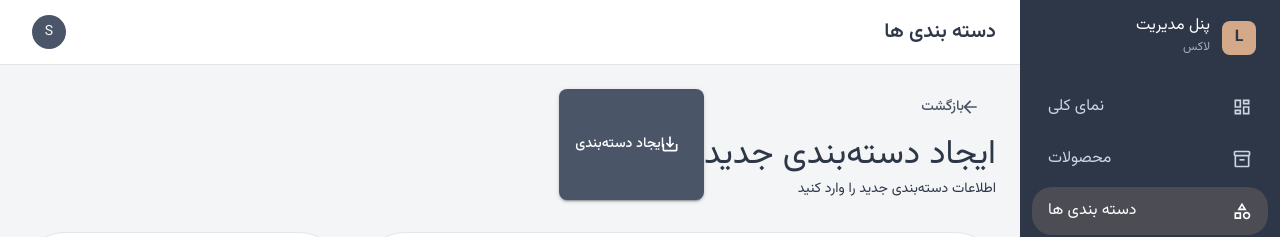
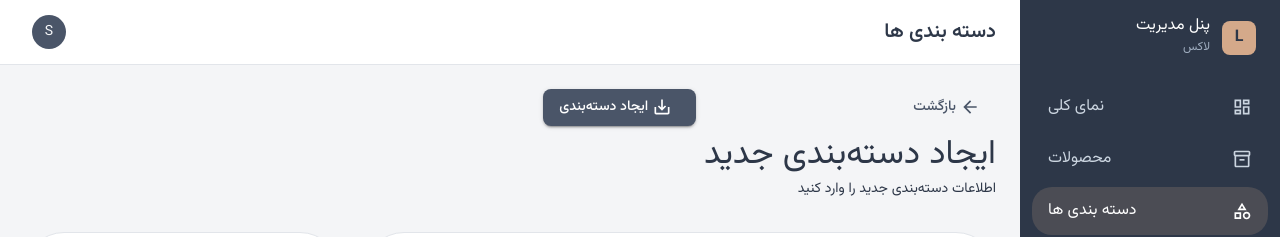
Before and after one commit to ali-and-sina/isfdress-v2, a Next.js app: page /admin/dashboard/categories/new in a window 1280 px wide. Shown: the top 237 px of the page. Built offline with nearby package versions, Linux system fonts and the light colour scheme; no server answers; sample sign-in values are in the browser's storage; what @mui/material-nextjs would draw is missing.

Commit message:
fixin bugs

```diff
--- /dev/null
+++ b/src/actions/category.actions.js
@@ -0,0 +1,7 @@
+"use server";
+
+export async function createCategory(data) {}
+
+export async function updateCategory(id, data) {}
+
+export async function deleteCategory(id) {}
--- /dev/null
+++ b/src/actions/order.actions.js
@@ -0,0 +1,3 @@
+"use server";
+
+export async function updateOrderStatus(id, status) {}
--- /dev/null
+++ b/src/actions/product.actions.js
@@ -0,0 +1,7 @@
+"use server";
+
+export async function createProduct(data) {}
+
+export async function updateProduct(id, data) {}
+
+export async function deleteProduct(id) {}
--- /dev/null
+++ b/src/actions/user.actions.js
@@ -0,0 +1,3 @@
+"use server";
+
+export async function deleteUser(id) {}
--- /dev/null
+++ b/src/actions/variant.actions.js
@@ -0,0 +1,6 @@
+export async function createProductVariant(productId, data) {}
+export async function updateProductVariant(id, data) {}
+export async function deleteProductVariant(id) {}
+
+export async function addProductImage(productId, data) {}
+export async function deleteProductImage(id) {}
--- a/src/components/dashboard/categories/CategoryForm.jsx
+++ b/src/components/dashboard/categories/CategoryForm.jsx
@@ -108,11 +108,11 @@ export default function CategoryForm({ mode = "create", initialData = {} }) {
           xs: "column",
           sm: "row",
         }}
-        alignItems={{
+        alignitems={{
           xs: "flex-start",
           sm: "center",
         }}
-        justifyContent="space-between"
+        justifycontent="space-between"
         spacing={2}
         sx={{
           mb: 4,
@@ -124,12 +124,19 @@ export default function CategoryForm({ mode = "create", initialData = {} }) {
             onClick={() => router.back()}
             sx={{
               mb: 1,
+              gap: 1,
             }}
           >
             بازگشت
           </Button>
 
-          <Typography variant="h4" fontWeight={700}>
+          <Typography
+            variant="h4"
+            fontWeight={700}
+            sx={{
+              marginInlineEnd: 1,
+            }}
+          >
             {isEdit ? "ویرایش دسته‌بندی" : "ایجاد دسته‌بندی جدید"}
           </Typography>
 
@@ -150,6 +157,11 @@ export default function CategoryForm({ mode = "create", initialData = {} }) {
           type="submit"
           variant="contained"
           startIcon={<SaveAltOutlinedIcon />}
+          sx={{
+            width: "fit-content",
+            height: "fit-content",
+            gap: 1,
+          }}
         >
           {isEdit ? "ذخیره تغییرات" : "ایجاد دسته‌بندی"}
         </Button>
@@ -242,8 +254,8 @@ export default function CategoryForm({ mode = "create", initialData = {} }) {
           >
             <Stack
               direction="row"
-              justifyContent="space-between"
-              alignItems="center"
+              justifycontent="space-between"
+              alignitems="center"
               sx={{
                 mb: 3,
               }}
```
Also changed, not shown: src/app/(dashboard)/api/admin/categories/route.js (deleted, +0 -65 lines), src/app/(dashboard)/api/admin/products/route.js (added), src/app/(dashboard)/api/admin/users/route.js (added).
